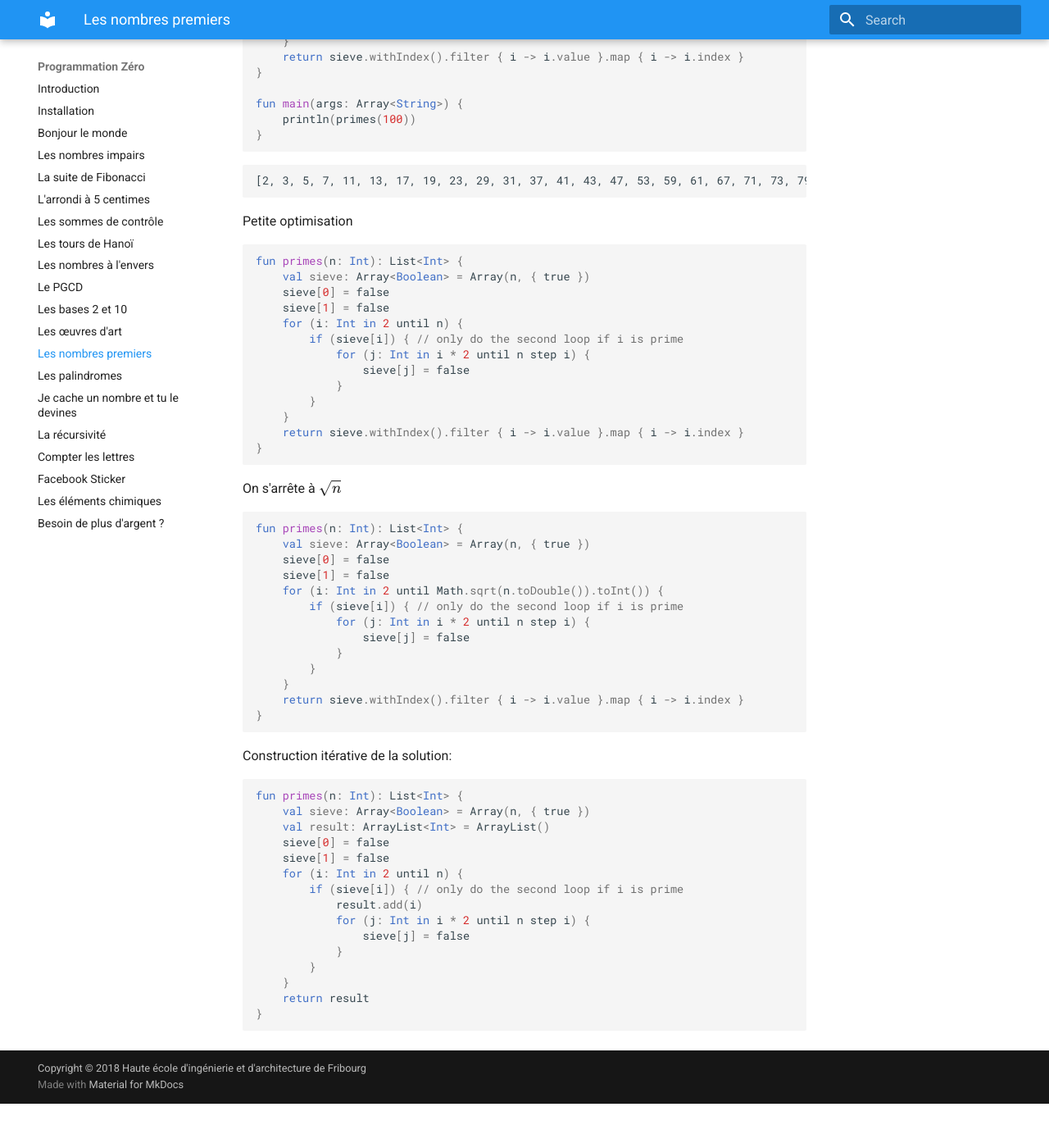
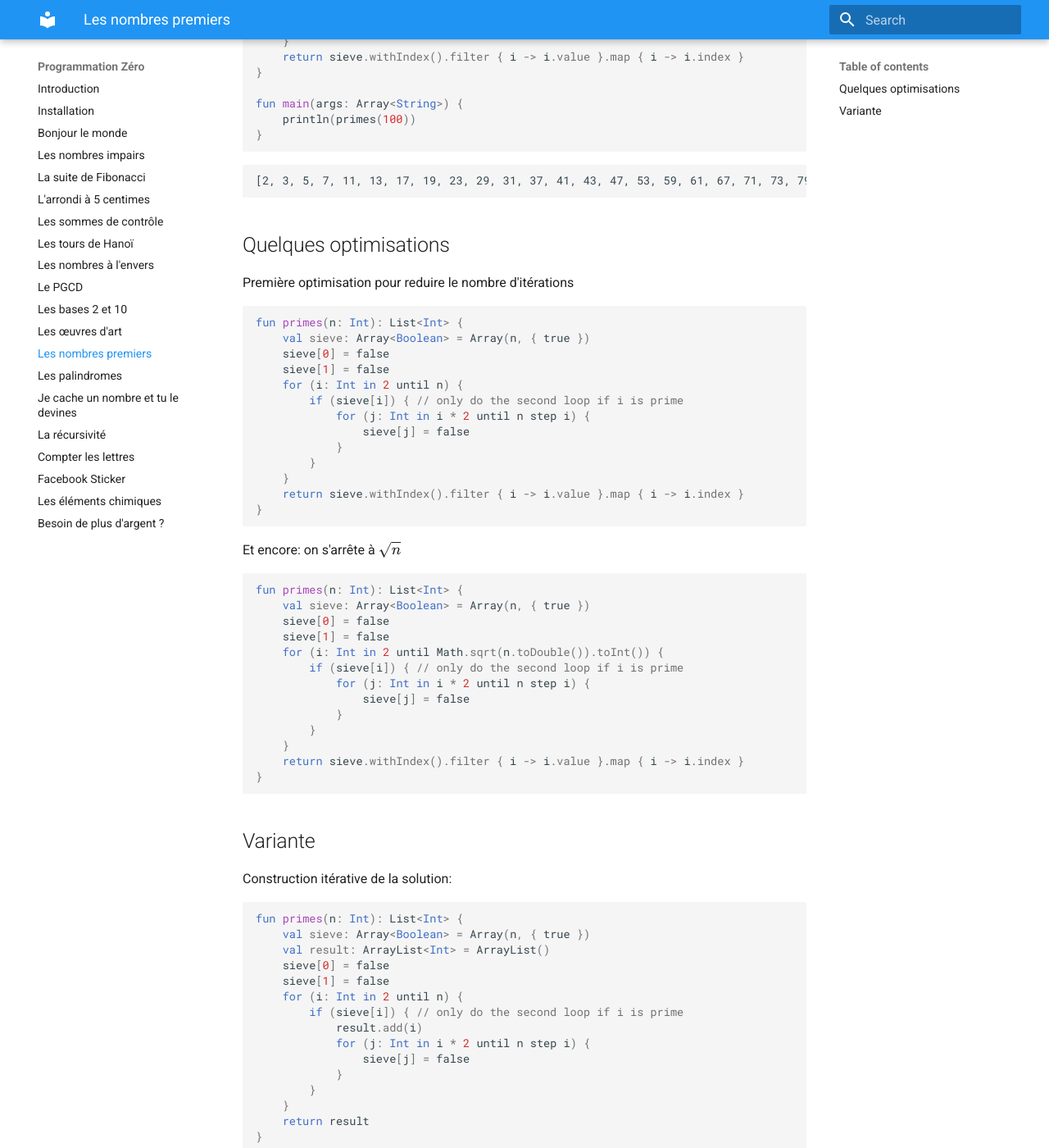
Before and after one commit to heia-fr/programmation-zero, an MkDocs documentation site: the page built from docs/primes.md, in a window 1280 px wide and 1400 px high, scrolled down 862 px. Shown: the whole window at 82% size. Built offline with MkDocs 1.6.1 and Material for MkDocs 9.7.7, drawn with Linux system fonts in a browser that asks for light colours; formulas are drawn with MathJax 3; before the commit the page ends 2208 px from its top, so only the background shows below that.

Commit message:
Update primes.md

````diff
--- a/docs/primes.md
+++ b/docs/primes.md
@@ -30,7 +30,9 @@ fun main(args: Array<String>) {
 [2, 3, 5, 7, 11, 13, 17, 19, 23, 29, 31, 37, 41, 43, 47, 53, 59, 61, 67, 71, 73, 79, 83, 89, 97]
 ```
 
-Petite optimisation
+## Quelques optimisations
+
+Première optimisation pour reduire le nombre d'itérations
 
 ``` kotlin
 fun primes(n: Int): List<Int> {
@@ -48,7 +50,7 @@ fun primes(n: Int): List<Int> {
 }
 ```
 
-On s'arrête à \(\sqrt{n}\)
+Et encore: on s'arrête à \(\sqrt{n}\)
 
 ``` kotlin
 fun primes(n: Int): List<Int> {
@@ -65,6 +67,8 @@ fun primes(n: Int): List<Int> {
 	return sieve.withIndex().filter { i -> i.value }.map { i -> i.index }
 }
 ```
+
+## Variante
 
 Construction itérative de la solution:
 
````
